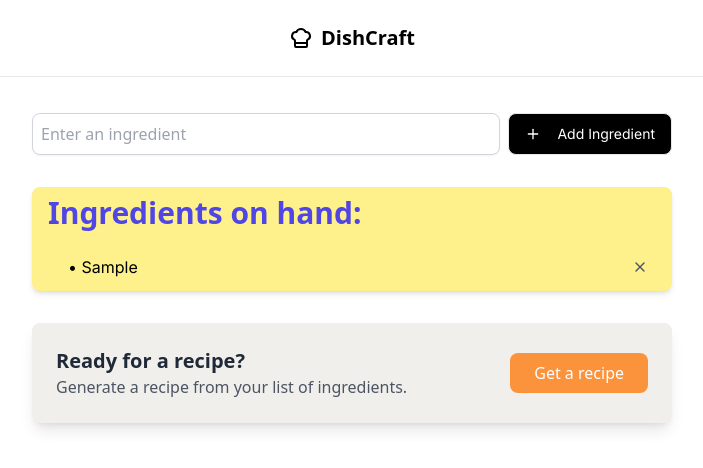
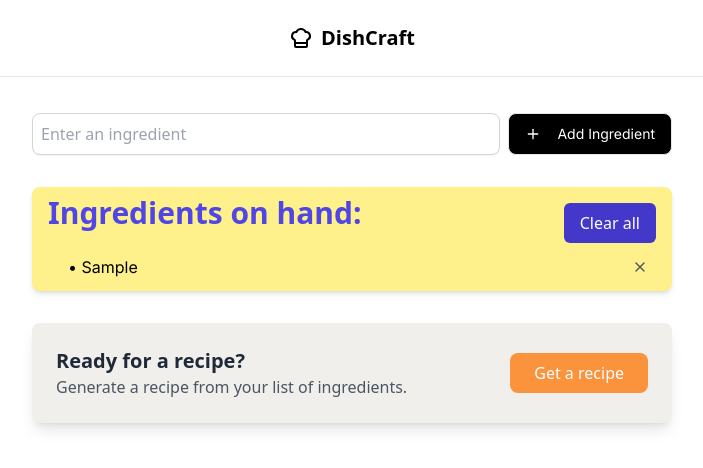
Before and after one commit to TheGhossst/DishCraft, a React (Vite) app: page / in a window 1280 px wide. Both pictures are taken after typing "Sample" into the empty fields and a click on the button "Add Ingredient". Shown: the top 468 px of the page, without its empty margins (288-991 px from the left). Built offline with nearby package versions, Linux system fonts and the light colour scheme.

Commit message:
add:  'Remove All' button to IngredientsList component and update App component to handle removeAll event

```diff
--- a/src/App.tsx
+++ b/src/App.tsx
@@ -28,6 +28,11 @@ export function App() {
     } else {
       console.log(`Ingredient with id ${id} not found`)
     }
+  }
+
+  const handleRemoveAll = () => {
+    setIngredients([])
+    console.log("Removed all ingredients")
   }
 
   const generateRecipe = async () => {
@@ -90,7 +95,7 @@ export function App() {
         <IngredientsForm onAdd={handleAddIngredient} />
         {ingredients.length > 0 && (
           <>
-            <IngredientsList ingredients={ingredients} onRemove={handleRemoveIngredient} />
+            <IngredientsList ingredients={ingredients} onRemove={handleRemoveIngredient} removeAll = {handleRemoveAll} />
             <RecipeSuggestion generateRecipie={generateRecipe} />
             {recipe && <Recipe recipe = {recipe}/>}
           </>
--- a/src/components/IngredientsList.tsx
+++ b/src/components/IngredientsList.tsx
@@ -4,17 +4,26 @@ import { X } from 'lucide-react'
 interface IngredientsListProps {
     ingredients: Ingredient[]
     onRemove: (id: string) => void
+    removeAll :() => void
 }
 
-export function IngredientsList({ ingredients, onRemove }: IngredientsListProps) {
+export function IngredientsList({ ingredients, onRemove, removeAll }: IngredientsListProps) {
     return (
         <div className="space-y-4">
             <div className=" bg-yellow-200 py-2 px-4 rounded-lg shadow-md transform transition-all duration-300 hover:scale-105 ">
-                <p className="text-3xl font-extrabold text-indigo-600 mb-5">Ingredients on hand:</p>
+                <div className="flex items-center justify-between">
+                    <p className="text-3xl font-extrabold text-indigo-600 mb-5">Ingredients on hand:</p>
+                    <button
+                        className="px-4 py-2 bg-indigo-700 text-white rounded-md hover:bg-indigo-900 focus:outline-none"
+                        onClick = {() => removeAll()}
+                    >
+                        Clear all
+                    </button>
+                </div>
                 <ol className="space-y-2 pl-5 text-black-500">
                     {ingredients.map((ingredient) => (
                         <li key={ingredient.id} className="flex items-center justify-between">
-                            <span className = "font-inter text-mg">• {ingredient.name}</span>
+                            <span className="font-inter text-mg">• {ingredient.name}</span>
                             <button
                                 className="bg-transparent text-gray-600 border-0 font-semibold py-2 px-2 rounded-lg hover:text-black hover:bg-gray-400 focus:outline-none focus:ring-2 focus:ring-gray-400 transition duration-300 ease-in-out"
                                 onClick={() => onRemove(ingredient.id)}
```
